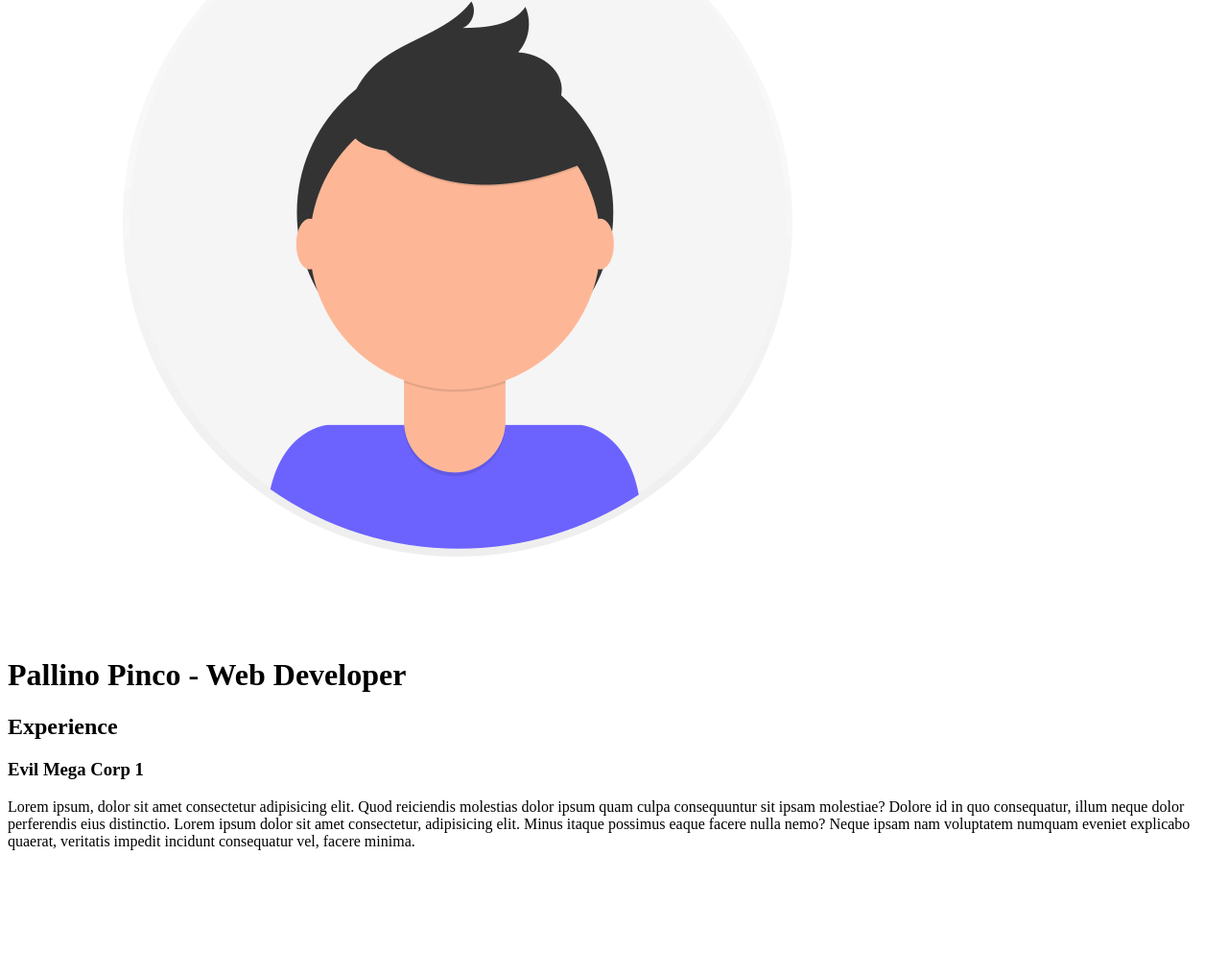
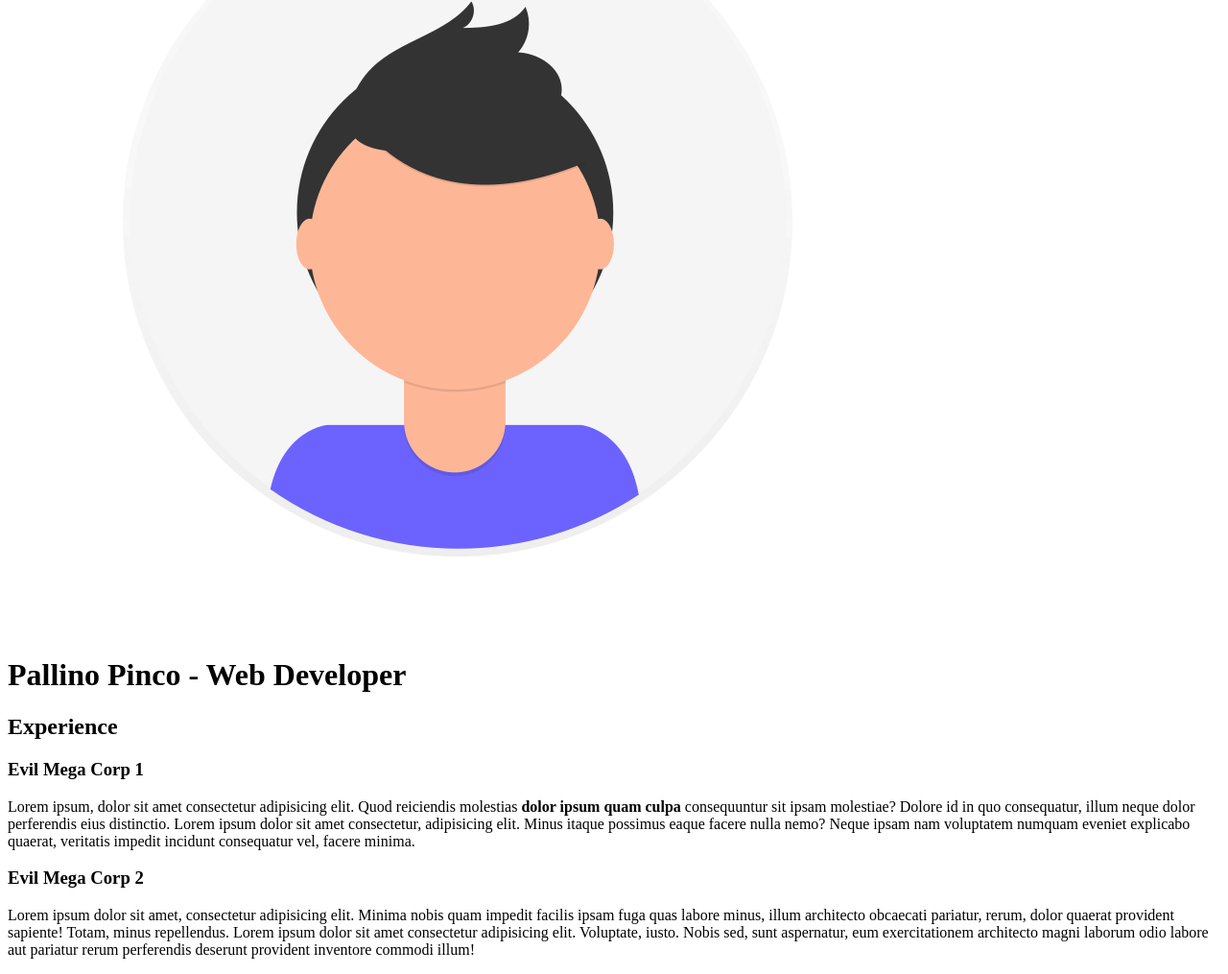
Before and after one commit to fusellifrancesco/html-css-curriculum-vitae, a plain HTML site: page index.html in a window 1280 px wide. Shown: the part 206-1221 px from the top of the page at 96% size. Before the commit the page ends 1108 px from the top, so only its background shows below. Drawn offline with Linux system fonts and the light colour scheme.

Commit message:
aggiunto tag b e secondo tag h3 e p

```diff
--- a/index.html
+++ b/index.html
@@ -16,9 +16,17 @@
     <div>
         <h2>Experience</h2>
         <h3>Evil Mega Corp 1</h3>
-        <p>Lorem ipsum, dolor sit amet consectetur adipisicing elit. Quod reiciendis molestias dolor ipsum quam culpa consequuntur sit ipsam molestiae? Dolore id in quo consequatur,
+        <p>
+            Lorem ipsum, dolor sit amet consectetur adipisicing elit. Quod reiciendis molestias <b>dolor ipsum quam culpa</b> consequuntur sit ipsam molestiae? Dolore id in quo consequatur,
             illum neque dolor perferendis eius distinctio. Lorem ipsum dolor sit amet consectetur, adipisicing elit. Minus itaque possimus eaque facere nulla nemo? Neque ipsam nam voluptatem numquam eveniet explicabo quaerat,
             veritatis impedit incidunt consequatur vel, facere minima.
+        </p>
+
+        <h3>Evil Mega Corp 2</h3>
+        <p>
+            Lorem ipsum dolor sit amet, consectetur adipisicing elit. Minima nobis quam impedit facilis ipsam fuga quas labore minus, illum architecto obcaecati pariatur,
+            rerum, dolor quaerat provident sapiente! Totam, minus repellendus. Lorem ipsum dolor sit amet consectetur adipisicing elit. Voluptate, iusto. Nobis sed, sunt aspernatur, eum exercitationem architecto magni laborum odio labore aut pariatur rerum
+            perferendis deserunt provident inventore commodi illum!
         </p>
     </div>
 </body>
```
